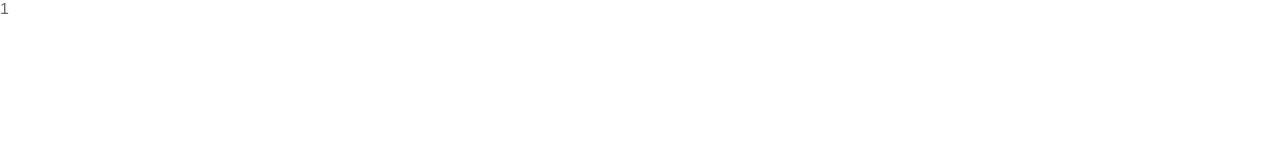
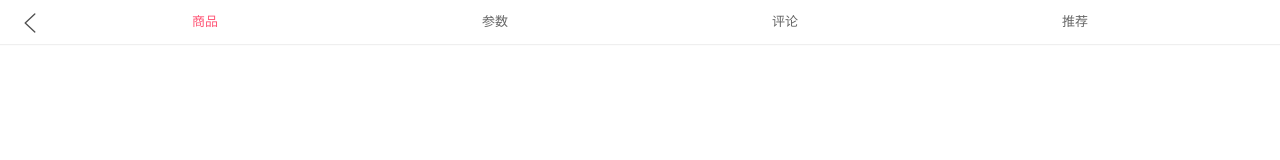
Before and after one commit to hhxxttxswangbo/mall, a Vue app: page /detail/1 in a window 1280 px wide. Shown: the top 160 px of the page. Built offline with nearby package versions, Linux system fonts and the light colour scheme.

Commit message:
完成了导航栏的封装

```diff
--- a/src/components/common/scroll/Scroll.vue
+++ b/src/components/common/scroll/Scroll.vue
@@ -39,7 +39,7 @@ export default {
     //3.监听scroll滚动到底部
     if (this.pullUpLoad) {
       this.scroll.on("pullingUp", () => {
-        this.$emit('pullingUp')
+        this.$emit("pullingUp");
       });
     }
   },
@@ -51,9 +51,9 @@ export default {
     refresh() {
       this.scroll && this.scroll.refresh();
     },
-    finishPullUp(){
+    finishPullUp() {
       this.scroll && this.scroll.finishPullUp();
-    }
+    },
   },
 };
 </script>
--- a/src/views/detail/Detail.vue
+++ b/src/views/detail/Detail.vue
@@ -1,9 +1,15 @@
 <template>
-  <div>{{iid}}</div>
+  <div id="detail">
+    <detail-nav-bar />
+  </div>
 </template>
 
 <script>
+import DetailNavBar from "./childComps/DetailNavBar.vue";
 export default {
+  components: {
+    DetailNavBar,
+  },
   data() {
     return {
       iid: null,
--- /dev/null
+++ b/src/views/detail/childComps/DetailNavBar.vue
@@ -0,0 +1,62 @@
+<template>
+  <div>
+    <nav-bar>
+      <div slot="left" class="back" @click="backClick">
+        <img src="~assets/img/common/back.svg" alt="" />
+      </div>
+      <div slot="center" class="title">
+        <div
+          v-for="(item, index) in titles"
+          :key="index"
+          class="title-item"
+          :class="{ active: index === currentIndex }"
+          @click="titleClick(index)"
+        >
+          {{ item }}
+        </div>
+      </div>
+    </nav-bar>
+  </div>
+</template>
+
+<script>
+import NavBar from "components/common/navbar/NavBar";
+export default {
+  components: {
+    NavBar,
+  },
+  data() {
+    return {
+      titles: ["商品", "参数", "评论", "推荐"],
+      currentIndex: 0,
+    };
+  },
+  methods: {
+    titleClick(index) {
+      this.currentIndex = index;
+    },
+    backClick() {
+      this.$router.back();
+    },
+  },
+};
+</script>
+
+<style>
+.title {
+  display: flex;
+  font-size: 13px;
+}
+
+.title-item {
+  flex: 1;
+}
+
+.active {
+  color: var(--color-high-text);
+}
+
+.back img {
+  margin-top: 12px;
+}
+</style>
```
